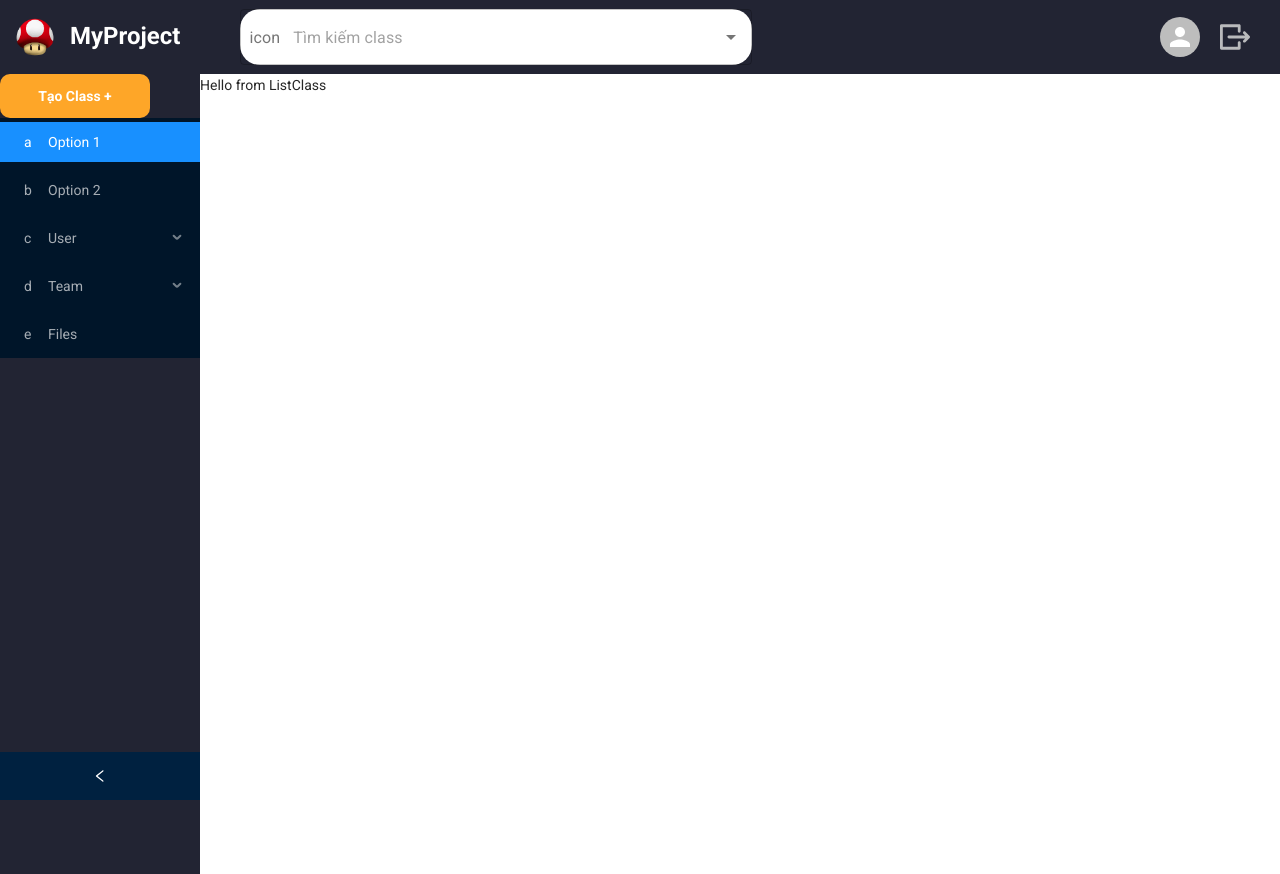
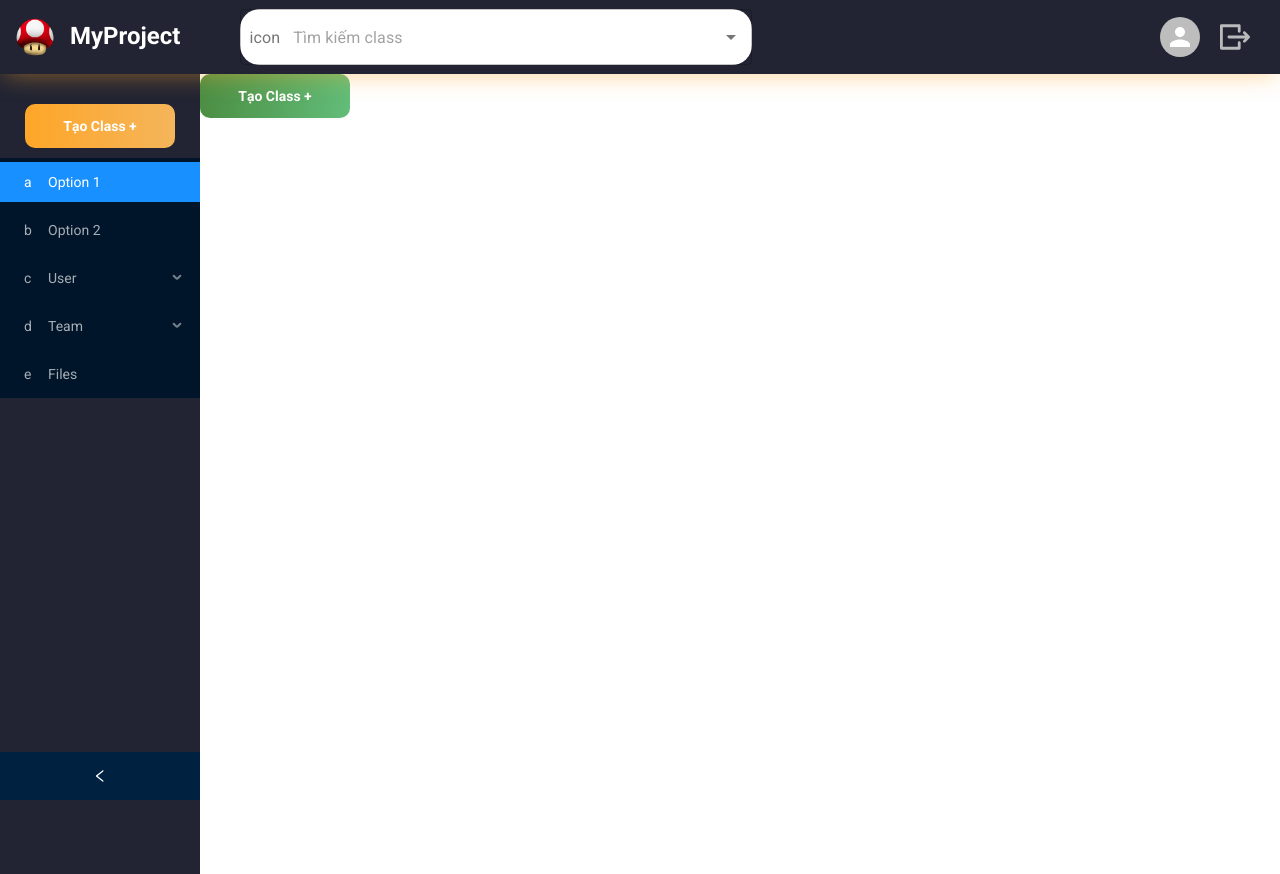
Before and after one commit to Kaka-123-D/My-KLTN, a React (Vite) app: page / in a window 1280 px wide. Built offline with nearby package versions, Linux system fonts and the light colour scheme.

Commit message:
add style button global

```diff
--- a/src/core/layout/components/HeaderBar.tsx
+++ b/src/core/layout/components/HeaderBar.tsx
@@ -18,6 +18,9 @@ const HeaderContainer = styled.div`
   display: flex;
   position: relative;
   align-items: center;
+  box-shadow: 0px 5px 25px -5px rgba(254, 166, 40, 0.5);
+  -webkit-box-shadow: 0px 5px 25px -5px rgba(254, 166, 40, 0.5);
+  z-index: 10;
 `;
 
 const Logo = styled.div`
--- a/src/core/layout/components/SideBar.tsx
+++ b/src/core/layout/components/SideBar.tsx
@@ -45,7 +45,9 @@ const SideBar = () => {
         collapsed={collapsed}
         onCollapse={(value) => setCollapsed(value)}
       >
-        <Button className="btn">Tạo Class +</Button>
+        <div className="w-100 d-flex-c-c mb-10">
+          <Button className="btn btn--create">Tạo Class +</Button>
+        </div>
         <Menu
           theme="dark"
           defaultSelectedKeys={["1"]}
--- a/src/core/layout/components/styles.module.scss
+++ b/src/core/layout/components/styles.module.scss
@@ -7,6 +7,8 @@
 .sidebar {
   :global {
     .ant-layout-sider {
+
+      padding-top: 30px;
       height: 100%;
       background-color: #222433;
     }
--- a/src/page/ListClass/index.tsx
+++ b/src/page/ListClass/index.tsx
@@ -1,5 +1,7 @@
+import { Button } from "antd";
+
 const ListClass = () => {
-  return <p>Hello from ListClass</p>;
+  return <Button className="btn btn--accept">Tạo Class +</Button>;
 };
 
 export default ListClass;
--- a/src/styles/_custom.scss
+++ b/src/styles/_custom.scss
@@ -57,13 +57,24 @@
   border: none;
 }
 
+.btn--create {
+  background: linear-gradient(90deg, #fea628 0%, #f5b55b 100%);
+  color: white;
+  &:hover,
+  &:focus {
+  background: linear-gradient(90deg, #fea628 0%, #f5b55b 100%) !important;
+    box-shadow: 0 0.5em 0.5em -0.4em $main-color;
+    transform: translateY(-0.25em);
+  }
+}
+
 .btn--deny {
   background: linear-gradient(90deg, #ea5c5c 0%, #d68b8b 100%);
   color: white;
   &:hover,
   &:focus {
     background: linear-gradient(90deg, #ea5c5c 0%, #d68b8b 100%) !important;
-    box-shadow: 0 0.5em 0.5em -0.4em $main-color;
+    box-shadow: 0 0.5em 0.5em -0.4em #ea5c5c;
     transform: translateY(-0.25em);
   }
 }
@@ -74,7 +85,7 @@
   &:hover,
   &:focus {
     background: linear-gradient(90deg, #4c8e43 0%, #62bd79 100%) !important;
-    box-shadow: 0 0.5em 0.5em -0.4em $main-color;
+    box-shadow: 0 0.5em 0.5em -0.4em #4c8e43;
     transform: translateY(-0.25em);
   }
 }
```
Also changed, not shown: public/logo.png.
